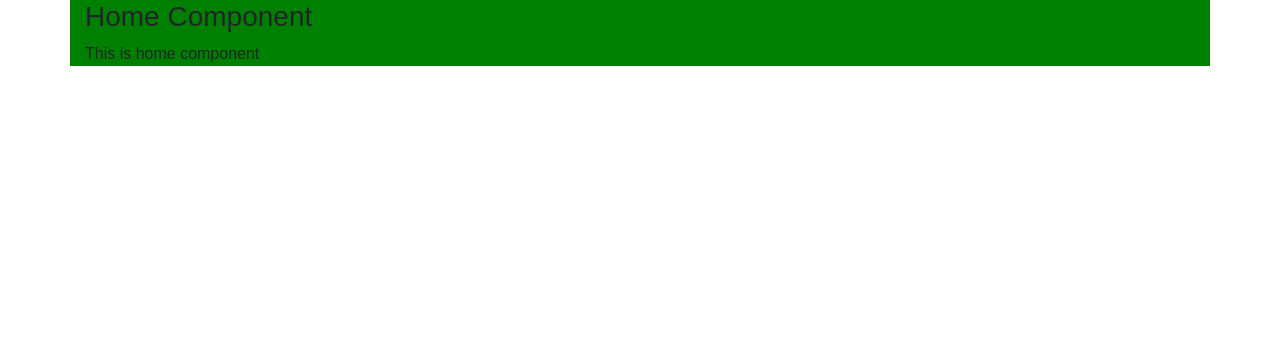
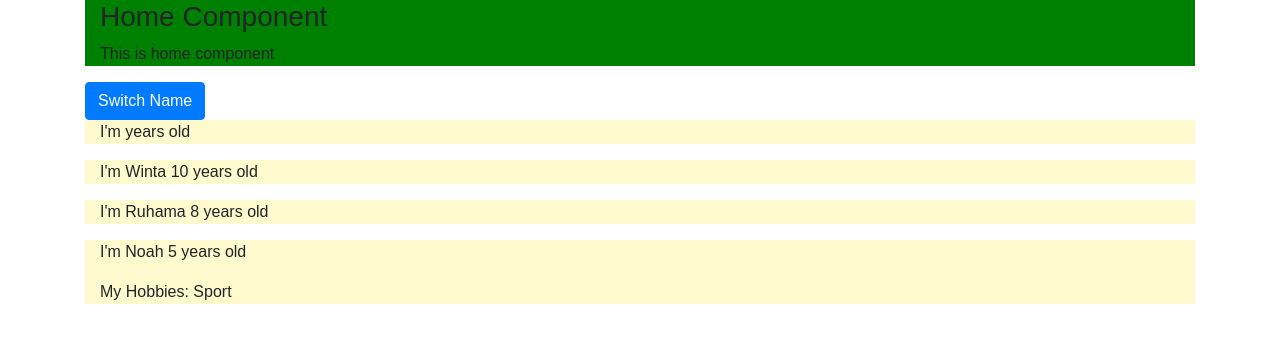
Before and after one commit to DerejeKitaw/reactJs, a React (Create React App) app: page / in a window 1280 px wide. Shown: the top 342 px of the page. Built offline with nearby package versions, Linux system fonts and the light colour scheme; the HTML template or start-up script is replaced by a standard one.

Commit message:
pass data to a method

```diff
--- a/src/App.js
+++ b/src/App.js
@@ -1,12 +1,45 @@
 import React, { Component } from 'react';
 import './index.css';
-import Home from './components/Home'
+import Home from './components/Home';
+import Person from './components/Person';
 class App extends Component {
-
+  state = {
+    persons: [
+      { name: 'Winta', age: 10 },
+      { name: 'Ruhama', age: 8 },
+      { name: 'Noah', age: 5 }
+    ]
+  };
+  switchNameHandler = (newName) => {
+    // console.log('Clicked');
+    this.setState({
+      persons: [
+        { name: newName, age: 10 },
+        { name: 'Ruhama', age: 8 },
+        { name: 'Noah', age: 5 }
+    ]})
+  };
   render() {
     return (
-      <div>
+      <div className="container">
         <Home />
+        <button onClick={this.switchNameHandler.bind(this,"Dad")} className="btn btn-primary">Switch Name</button>
+        <Person />
+        <Person
+          name={this.state.persons[0].name}
+          age={this.state.persons[0].age}
+        />
+        <Person
+          name={this.state.persons[1].name}
+          age={this.state.persons[1].age}
+        />
+        <Person
+          name={this.state.persons[2].name}
+          age={this.state.persons[2].age}
+          clickP={this.switchNameHandler.bind(this,"Helu")}
+        >
+          My Hobbies: Sport
+        </Person>
       </div>
     );
   }
--- a/src/components/Home/index.js
+++ b/src/components/Home/index.js
@@ -2,7 +2,7 @@ import React from 'react';
 import './style.css';
 
 export default() => (
-  <div className="container">
+  <div className="container home_container">
     <h3>Home Component</h3>
     <p className="description">
       This is home component
--- a/src/components/Home/style.css
+++ b/src/components/Home/style.css
@@ -1,2 +1,2 @@
-.container {
+.home_container {
   background: green; }
--- /dev/null
+++ b/src/components/Person/index.js
@@ -0,0 +1,11 @@
+import React from 'react';
+import './style.css';
+
+const Person = (props) => {
+  return <div onClick={props.clickP} className="container person_container">
+    <p >I'm {props.name} {props.age} years old</p>
+    <p>{props.children}</p>
+  </div>
+}
+
+export default Person;
--- /dev/null
+++ b/src/components/Person/style.css
@@ -0,0 +1,2 @@
+.person_container {
+  background: lemonchiffon; }
--- /dev/null
+++ b/src/components/Person/style.scss
@@ -0,0 +1,3 @@
+.person_container{
+  background:lemonchiffon;
+}
--- a/src/index.css
+++ b/src/index.css
@@ -3,3 +3,6 @@ body {
   padding: 0;
   font-family: sans-serif;
 }
+.person_container{
+  background:red;
+}
```
Also changed, not shown: 1 other file (tests, documents, lock files or other folders).
